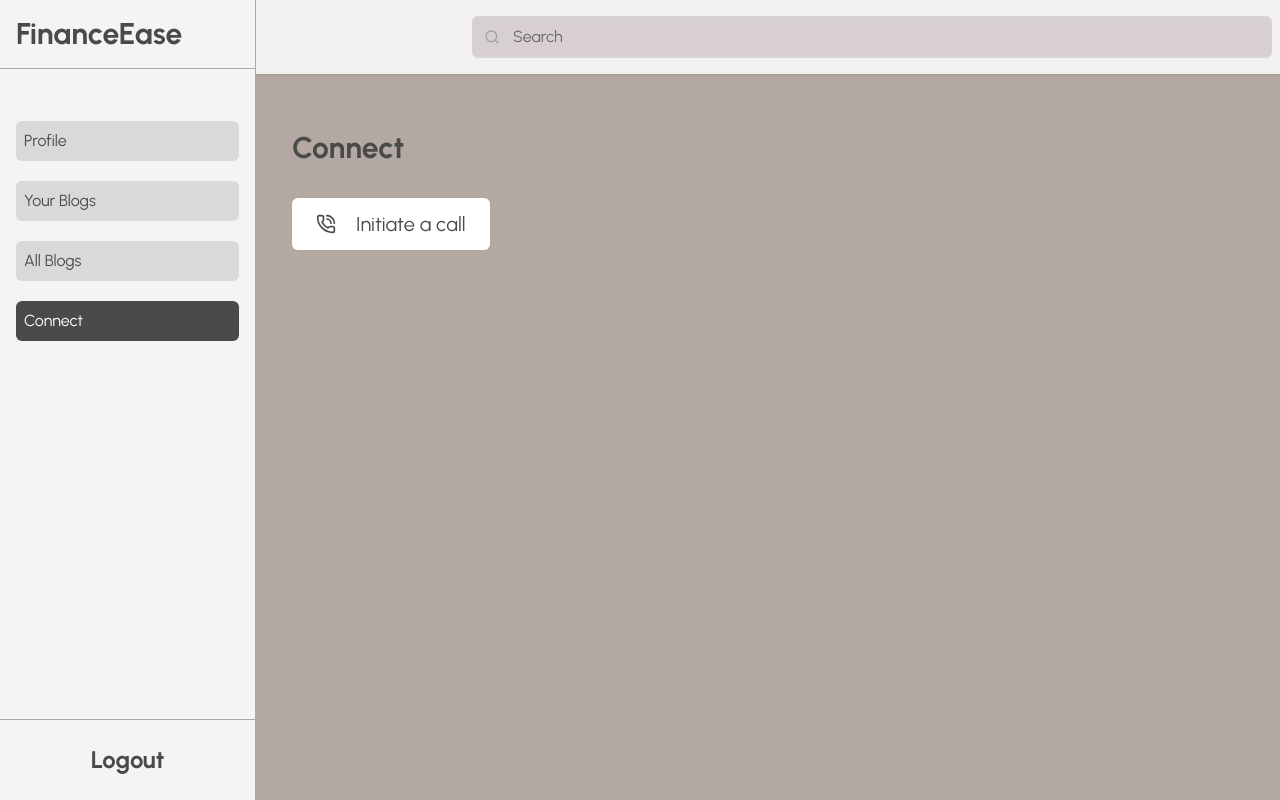
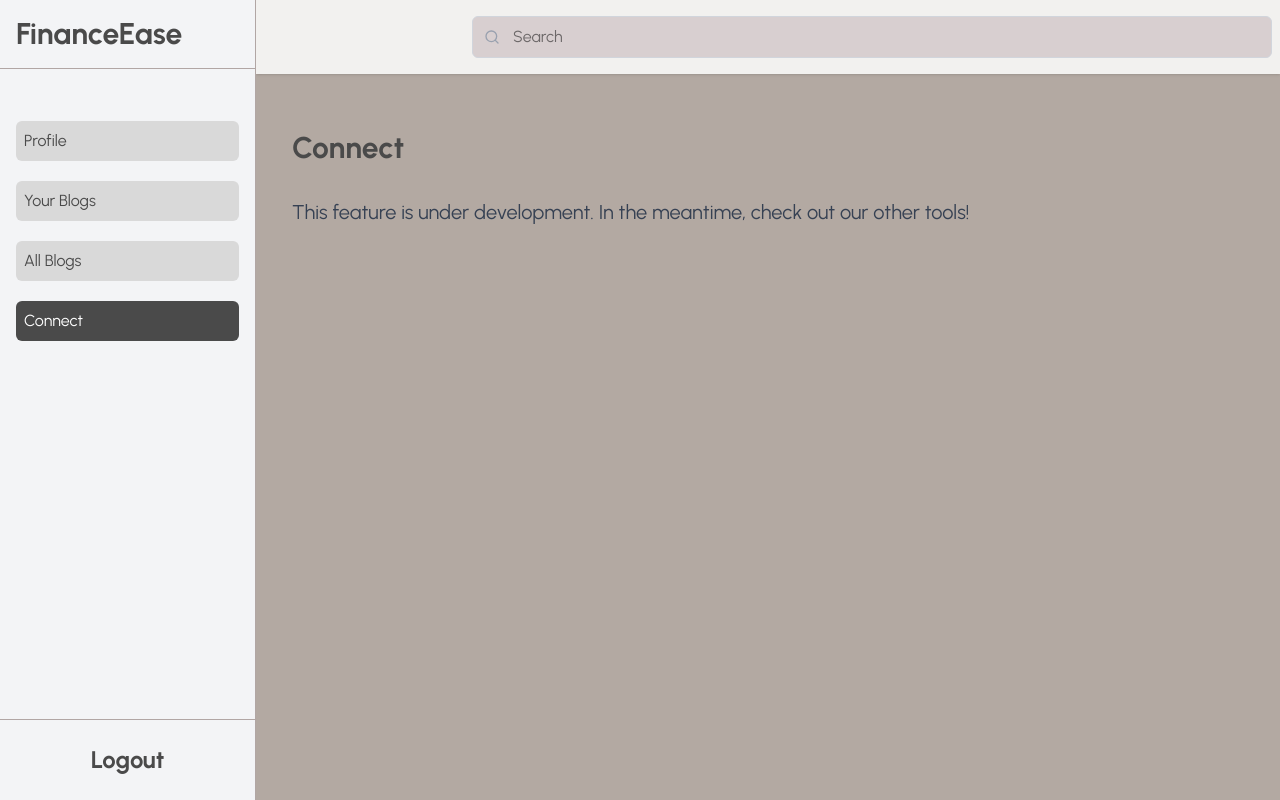
Before and after one commit to Het1203/FinanceEase, a React (Vite) app in the folder client/: page /expert/connect in a window 1280 px wide. Built offline with nearby package versions, Linux system fonts and the light colour scheme.

Commit message:
Update Connect component to indicate feature under development

```diff
--- a/client/src/components/Connect.jsx
+++ b/client/src/components/Connect.jsx
@@ -6,10 +6,13 @@ function Connect() {
             <h1 className="text-3xl font-bold text-[#4A4A4A] ml-5 mt-10 mb-8">Connect</h1>
 
             <div className="">
-                <button className="bg-white text-[#4A4A4A] text-xl ml-5 px-6 py-3 rounded-md hover:bg-gray-100 transition-colors flex items-center gap-2">
+                <p className="text-xl text-gray-700 ml-5 mb-8">
+                    This feature is under development. In the meantime, check out our other tools!
+                </p>
+                {/* <button className="bg-white text-[#4A4A4A] text-xl ml-5 px-6 py-3 rounded-md hover:bg-gray-100 transition-colors flex items-center gap-2">
                     <PhoneCall className="h-5 w-5 mr-3" />
                     Initiate a call
-                </button>
+                </button> */}
             </div>
         </div>
     )
```
